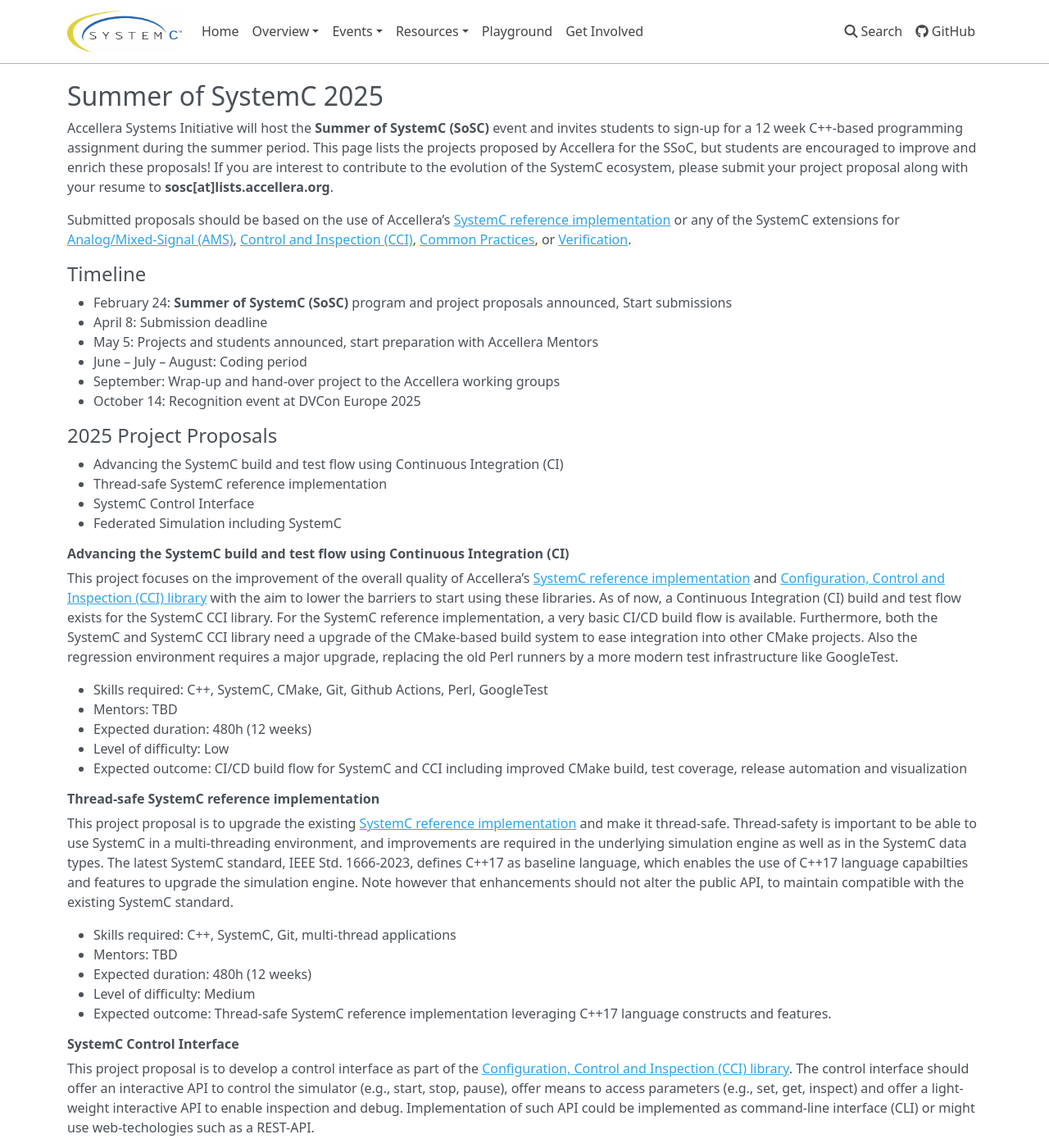
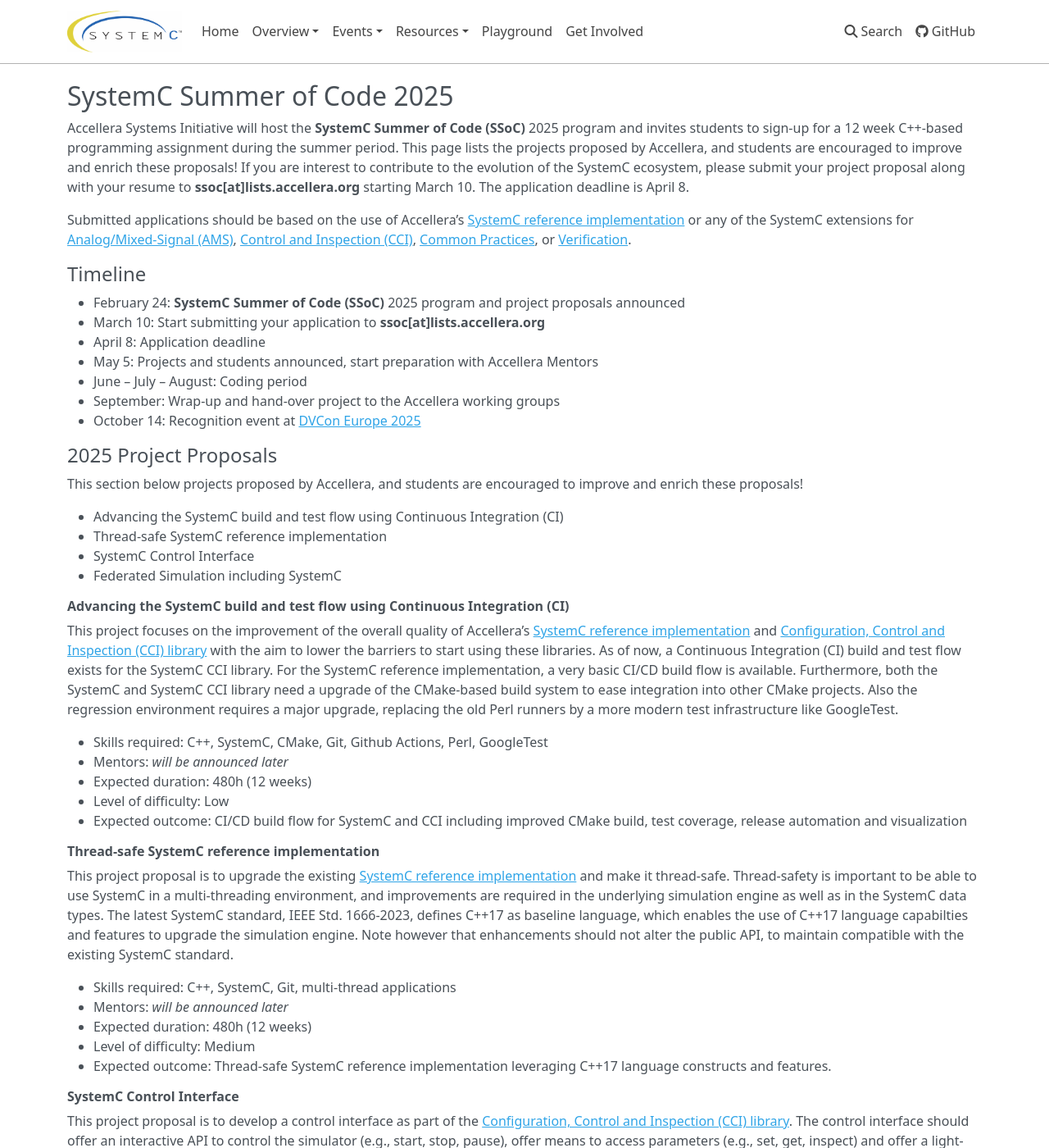
Before and after one commit to accellera-official/systemc.org, an MkDocs documentation site: the page built from docs/ssoc2025.md, in a window 1280 px wide and 1400 px high. Shown: the whole window at 82% size. Built offline with MkDocs 1.6.1, drawn with Linux system fonts in a browser that asks for light colours; nearby versions of some CDN libraries; some of the changed text lies outside the part shown.

Commit message:
update SSoC page

```diff
--- a/docs/sosc2025.md
+++ b/docs/ssoc2025.md
@@ -1,20 +1,23 @@
 toc: false
-# Summer of SystemC 2025
+# SystemC Summer of Code 2025
 
-Accellera Systems Initiative will host the **Summer of SystemC (SoSC)** event and invites students to sign-up for a 12 week C++-based programming assignment during the summer period. This page lists the projects proposed by Accellera for the SSoC, but students are encouraged to improve and enrich these proposals! If you are interest to contribute to the evolution of the SystemC ecosystem, please submit your project proposal along with your resume to **sosc[at]lists.accellera.org**.
+Accellera Systems Initiative will host the **SystemC Summer of Code (SSoC)** 2025 program and invites students to sign-up for a 12 week C++-based programming assignment during the summer period. This page lists the projects proposed by Accellera, and students are encouraged to improve and enrich these proposals! If you are interest to contribute to the evolution of the SystemC ecosystem, please submit your project proposal along with your resume to **ssoc[at]lists.accellera.org** starting March 10. The application deadline is April 8.
 
-Submitted proposals should be based on the use of Accellera’s [SystemC reference implementation][1] or any of the SystemC extensions for [Analog/Mixed-Signal (AMS)][2], [Control and Inspection (CCI)][3], [Common Practices][4], or [Verification][5].
+Submitted applications should be based on the use of Accellera’s [SystemC reference implementation][1] or any of the SystemC extensions for [Analog/Mixed-Signal (AMS)][2], [Control and Inspection (CCI)][3], [Common Practices][4], or [Verification][5].
 
 ## Timeline
 
- * February 24: **Summer of SystemC (SoSC)** program and project proposals announced, Start submissions
- * April 8: Submission deadline
+ * February 24: **SystemC Summer of Code (SSoC)** 2025 program and project proposals announced
+ * March 10: Start submitting your application to **ssoc[at]lists.accellera.org**
+ * April 8: Application deadline
  * May 5: Projects and students announced, start preparation with Accellera Mentors
  * June – July – August: Coding period
  * September: Wrap-up and hand-over project to the Accellera working groups
- * October 14: Recognition event at DVCon Europe 2025
+ * October 14: Recognition event at [DVCon Europe 2025](https://dvcon-europe.org/)
 
 ## 2025 Project Proposals
+
+This section below projects proposed by Accellera, and students are encouraged to improve and enrich these proposals!
 
  * Advancing the SystemC build and test flow using Continuous Integration (CI)
  * Thread-safe SystemC reference implementation
@@ -26,17 +29,17 @@
 This project focuses on the improvement of the overall quality of Accellera’s [SystemC reference implementation][1] and [Configuration, Control and Inspection (CCI) library][6] with the aim to lower the barriers to start using these libraries. As of now, a Continuous Integration (CI) build and test flow exists for the SystemC CCI library. For the SystemC reference implementation, a very basic CI/CD build flow is available. Furthermore, both the SystemC and SystemC CCI library need a upgrade of the CMake-based build system to ease integration into other CMake projects. Also the regression environment requires a major upgrade, replacing the old Perl runners by a more modern test infrastructure like GoogleTest.
 
   * Skills required: C++, SystemC, CMake, Git, Github Actions, Perl, GoogleTest
-  * Mentors: TBD
+  * Mentors: *will be announced later*
   * Expected duration: 480h (12 weeks)
   * Level of difficulty: Low
   * Expected outcome: CI/CD build flow for SystemC and CCI including improved CMake build, test coverage, release automation and visualization
 
 ### Thread-safe SystemC reference implementation
 
-This project proposal is to upgrade the existing [SystemC reference implementation][1] and make it thread-safe. Thread-safety is important to be able to use SystemC in a multi-threading environment, and improvements are required  in the underlying simulation engine as well as in the SystemC data types. The latest SystemC standard, IEEE Std. 1666-2023, defines C++17 as baseline language, which enables the use of C++17 language capabilties and features to upgrade the simulation engine. Note however that enhancements should not alter the public API, to maintain compatible with the existing SystemC standard.
+This project proposal is to upgrade the existing [SystemC reference implementation][1] and make it thread-safe. Thread-safety is important to be able to use SystemC in a multi-threading environment, and improvements are required in the underlying simulation engine as well as in the SystemC data types. The latest SystemC standard, IEEE Std. 1666-2023, defines C++17 as baseline language, which enables the use of C++17 language capabilties and features to upgrade the simulation engine. Note however that enhancements should not alter the public API, to maintain compatible with the existing SystemC standard.
 
   * Skills required: C++, SystemC, Git, multi-thread applications
-  * Mentors: TBD
+  * Mentors: *will be announced later*
   * Expected duration: 480h (12 weeks)
   * Level of difficulty: Medium
   * Expected outcome: Thread-safe SystemC reference implementation leveraging C++17 language constructs and features.
@@ -46,7 +49,7 @@
 This project proposal is to develop a control interface as part of the [Configuration, Control and Inspection (CCI) library][6]. The control interface should offer an interactive API to control the simulator (e.g., start, stop, pause), offer means to access parameters (e.g., set, get, inspect) and offer a light-weight interactive API to enable inspection and debug. Implementation of such API could be implemented as command-line interface (CLI) or might use web-techologies such as a REST-API.
 
   * Skills required: C++, SystemC, CCI, Git
-  * Mentors: TBD
+  * Mentors: *will be announced later*
   * Expected duration: 480h (12 weeks)
   * Level of difficulty: Medium
   * Expected outcome: SystemC CCI control API
@@ -56,7 +59,7 @@
 Federated simulation targets an efficient integration of multiple system-level models and/or simulation environments into a distributed and orchestrated simulation framework. It should enable multi-domain simulation where different models-of-computation are integrated and synchronized. Accellera has started the [Federated Simulation Working Group and User Group][7] to address the interoperability and standardization aspects to enable combining existing standards and technologies such as SystemC TLM, [FMI][8], [QEMU][9] and [Zenoh][10]. This project aims at building a demonstrator where different simulation and modeling technologies like SystemC and FMI are combined and interconnected via an existing transport layer (e.g. DDS, SilKit or Zenoh).
 
   * Skills required: C++, SystemC, FMI, QEMU, (DDS | Zenoh | Silkit)
-  * Mentors: TBD
+  * Mentors: *will be announced later*
   * Expected duration: 480h (12 weeks)
   * Level of difficulty: Hard
   * Expected outcome: Demonstrator showing intercommunication between two or more simulation engines containing models implemented in e.g. SystemC TLM, FMI, QEMU
```
